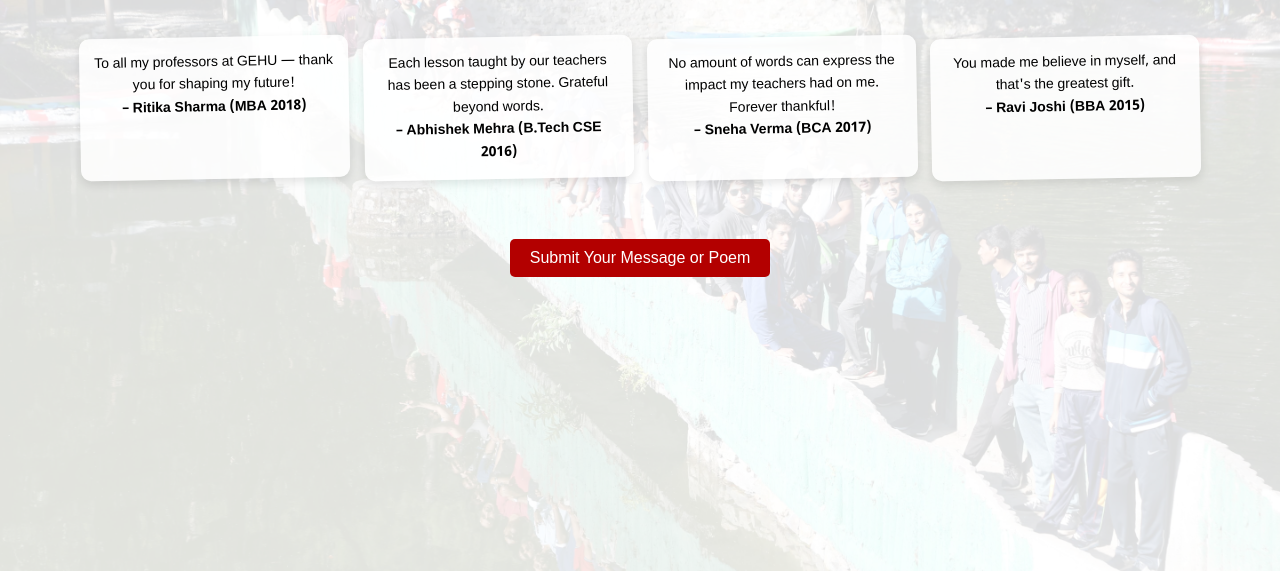
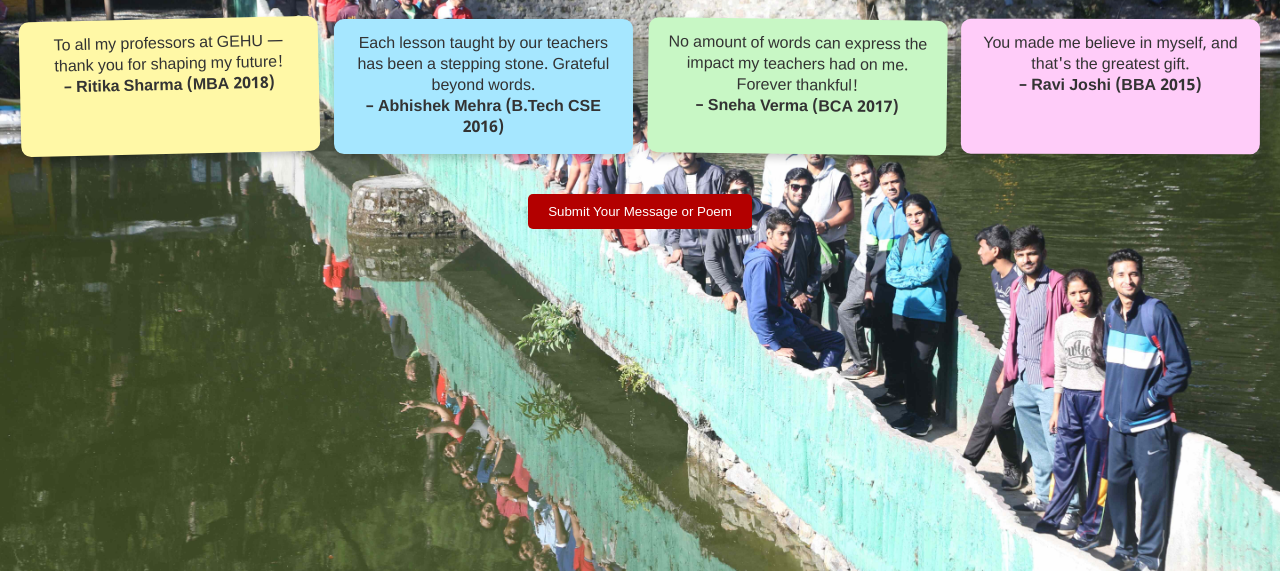
Before and after one commit to BhaskarJoc/teachers-day-testimonials, a plain HTML site: page index.html in a window 1280 px wide. Shown: the part 229-800 px from the top of the page. Drawn offline with Linux system fonts and the light colour scheme.

Commit message:
Update index.html

```diff
--- a/index.html
+++ b/index.html
@@ -5,7 +5,6 @@
   <title>Teachers' Day 2025 | Graphic Era Alumni Association</title>
   <meta name="viewport" content="width=device-width, initial-scale=1.0" />
   <link href="https://fonts.googleapis.com/css2?family=Noto+Sans+Devanagari&display=swap" rel="stylesheet">
-  <link rel="stylesheet" href="styles.css" />
   <style>
     body {
       font-family: 'Segoe UI', sans-serif;
@@ -84,14 +83,28 @@
       padding: 20px;
     }
 
+    /* Sticky Notes Styling */
     .sticky-note {
       padding: 15px;
       border-radius: 10px;
-      background: rgba(255, 255, 255, 0.85);
-      color: black;
       font-family: 'Noto Sans Devanagari', sans-serif;
       white-space: pre-line;
+      color: #333;
+      box-shadow: 0 4px 8px rgba(0, 0, 0, 0.2);
+      transform: rotate(-1deg);
+      transition: transform 0.2s ease;
     }
+
+    .sticky-note:hover {
+      transform: scale(1.05);
+    }
+
+    .sticky-yellow { background: #fff8a6; }
+    .sticky-blue { background: #a6e7ff; }
+    .sticky-green { background: #c8f7c5; }
+    .sticky-pink { background: #ffccf9; }
+    .sticky-orange { background: #ffd9b3; }
+    .sticky-purple { background: #e0b3ff; }
 
     .poem-card {
       background: rgba(255, 255, 255, 0.9);
@@ -317,7 +330,7 @@
     }
   ];
 
-  const colors = ['sticky-yellow', 'sticky-blue', 'sticky-green', 'sticky-pink'];
+  const colors = ['sticky-yellow', 'sticky-blue', 'sticky-green', 'sticky-pink', 'sticky-orange', 'sticky-purple'];
   let currentIndex = 0;
 
   function renderTestimonials() {
@@ -329,6 +342,7 @@
       const div = document.createElement('div');
       div.className = `sticky-note ${colors[i % colors.length]}`;
       div.innerHTML = `${feedback.msg}<br><strong>– ${feedback.name}</strong>`;
+      div.style.transform = `rotate(${Math.random() * 4 - 2}deg)`; // Random tilt effect
       container.appendChild(div);
     }
     currentIndex = (currentIndex + 4) % feedbacks.length;
```
